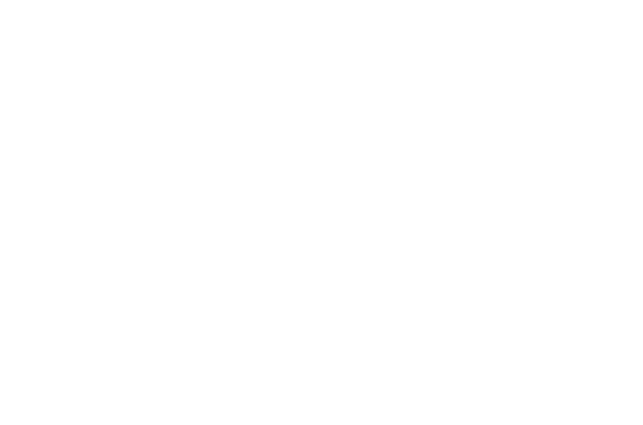
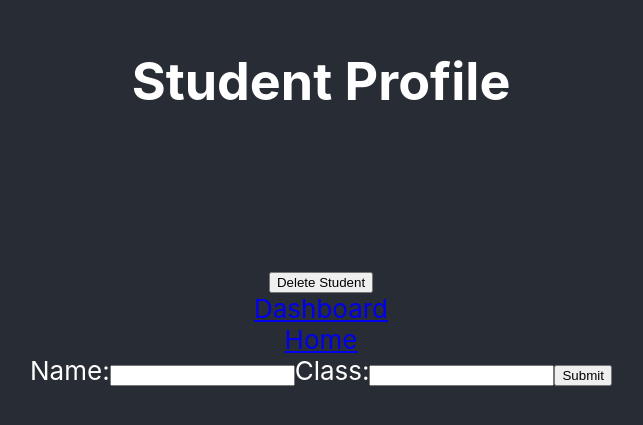
Before and after one commit to CodyDDalton/codysCRUDApi, a React (Create React App) app in the folder reactjs/: page /student/1 in a window 1280 px wide. Before the commit this address had no page. Shown: the part 199-624 px from the top of the page, without its empty margins (319-962 px from the left). Built offline with nearby package versions, Linux system fonts and the light colour scheme; no server answers.

Commit message:
Full CRUD

```diff
--- a/reactjs/src/App.js
+++ b/reactjs/src/App.js
@@ -7,7 +7,7 @@ function App() {
     return(
         <Router>
             <Routes>
-                <Route path="/student" element={<Student />} />
+                <Route path="/student/:id" element={<Student />} />
                 <Route path="/dashboard" element={<Dashboard />} />
                 <Route path="/" exact element={<Home />} />
             </Routes>
--- a/reactjs/src/pages/Dashboard.js
+++ b/reactjs/src/pages/Dashboard.js
@@ -5,9 +5,16 @@ import '../App.css';
 
 function Dashboard() {
 
-  const [students, setStudents] = useState(null)
+  const [students, setStudents] = useState([])
   const [loading, setLoading] = useState(false)
   const [error, setError] = useState(null)
+
+  const [values, setValues] = useState({
+    name:'',
+    class:''
+  })
+
+
 
 
   const API_BASE = process.env.NODE_ENV === 'development'
@@ -44,6 +51,39 @@ function Dashboard() {
       }
 
     }
+
+    const createStudent = async () => {
+      try{
+      await fetch(`${API_BASE}/students`, {
+              method: 'POST',
+              headers: {
+                  'Content-Type': 'application/json'
+              },
+              body: JSON.stringify(values)
+          })
+              .then(() => getStudents())
+
+      } catch (error) {
+          setError(error.message || "Unexpected Error")
+      } finally {
+          setLoading(false)
+      }
+  }
+
+    const handleSubmit = (event) => {
+      event.preventDefault();
+      createStudent();
+  }
+
+  const handleInputChange = (event) => {
+      event.persist();
+      setValues((values) => ({
+          ...values,
+          [event.target.name]: event.target.value
+
+      }))
+  }
+
   return (
     <div className="App">
       <header className="App-header">
@@ -53,11 +93,22 @@ function Dashboard() {
         {
           students.map(student => (
              <li>
-              {student.name}
+              <Link to={`/student/${student._id}`}>{student.name}</Link>
             </li>
           ))
         }
         </ul>
+        <form onSubmit={(event) => handleSubmit(event)}>
+            <label>
+                Name:
+                <input type="text" name="name" value={values.name} onChange={handleInputChange} />
+            </label>
+            <label>
+                Class:
+                <input type="text" name="class" value={values.class} onChange={handleInputChange} />
+            </label>
+            <input type="submit" value="Submit" />
+        </form>
       </header>
     </div>
   );
--- a/reactjs/src/pages/Student.js
+++ b/reactjs/src/pages/Student.js
@@ -1,4 +1,5 @@
 import React, { useEffect, useState } from "react";
+import { Link, useParams, useNavigate } from "react-router-dom";
 import '../App.css';
 
 function Student() {
@@ -6,7 +7,14 @@ function Student() {
   const [students, setStudents] = useState(null)
   const [loading, setLoading] = useState(false)
   const [error, setError] = useState(null)
+  const [values, setValues] = useState({
+    name:'',
+    class:''
+  })
 
+
+  const { id } = useParams();
+  const navigate = useNavigate();
 
   const API_BASE = process.env.NODE_ENV === 'development'
     ? 'http://localhost:8000/api/v1'
@@ -16,7 +24,7 @@ function Student() {
     useEffect(() => {
 
       if(!ignore){
-        getStudents()
+        getStudent()
       }
 
       return () => {
@@ -24,14 +32,17 @@ function Student() {
       }
     }, [])
 
-    const getStudents = async (res, req) =>{
+    const getStudent = async (res, req) =>{
       setLoading(true)
       try{
-        await fetch(`${API_BASE}/students`)
+        await fetch(`${API_BASE}/students/${id}`)
         .then(res => res.json())
         .then(data => {
-          console.log(data)
-          setStudents(data)
+          console.log({data})
+          setValues({
+            name: data.name,
+            class: data.class
+          })
         })
 
       } catch (error) {
@@ -42,10 +53,81 @@ function Student() {
       }
 
     }
+
+    const deleteStudent = async () => {
+        try{
+            await fetch(`${API_BASE}/students/${id}`, {
+                method: 'DELETE'
+            })
+                .then(res => res.json())
+                .then(data => {
+                    setStudents(data)
+                    navigate("/dashboard", { replace: true})
+                })
+
+        } catch (error) {
+            setError(error.message || "Unexpected Error")
+        } finally {
+            setLoading(false)
+        }
+    }
+
+    const updateStudent = async () => {
+        try{
+            await fetch(`${API_BASE}/students/${id}`, {
+                method: 'PATCH',
+                headers: {
+                    'Content-Type': 'application/json'
+                },
+                body: JSON.stringify(values)
+            })
+                .then(res => res.json())
+                .then(data => {
+                    console.log({data})
+                })
+
+        } catch (error) {
+            setError(error.message || "Unexpected Error")
+        } finally {
+            setLoading(false)
+        }
+    }
+
+    const handleSubmit = (event) => {
+        event.preventDefault();
+        updateStudent();
+    }
+
+    const handleInputChange = (event) => {
+        event.persist();
+        setValues((values) => ({
+            ...values,
+            [event.target.name]: event.target.value
+
+        }))
+    }
+
   return (
     <div className="App">
       <header className="App-header">
         <h1>Student Profile</h1>
+        <h5>{values && values.name}</h5>
+        <p>{values && values.class}</p>
+        <button onClick={() => deleteStudent()}>Delete Student</button>
+        <Link to="/dashboard">Dashboard</Link>
+        <Link to="/">Home</Link>
+
+        <form onSubmit={(event) => handleSubmit(event)}>
+            <label>
+                Name:
+                <input type="text" name="name" value={values.name} onChange={handleInputChange} />
+            </label>
+            <label>
+                Class:
+                <input type="text" name="class" value={values.class} onChange={handleInputChange} />
+            </label>
+            <input type="submit" value="Submit" />
+        </form>
       </header>
     </div>
   );
```
